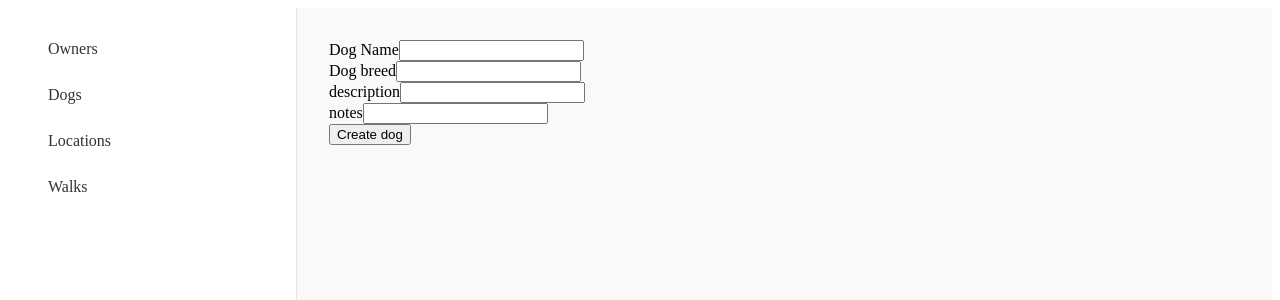
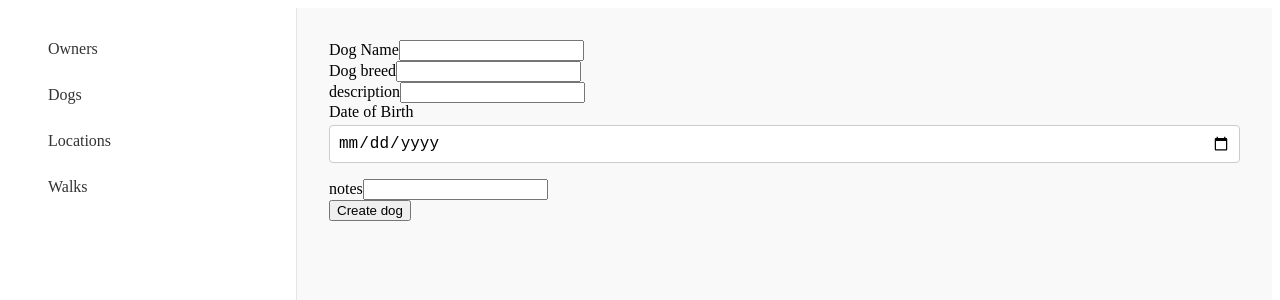
Before and after one commit to PaulHenstridge/WalkBuddyApp, a Next.js app: page /admin/owners/1/dogs/new in a window 1280 px wide. Shown: the top 300 px of the page. Built offline with nearby package versions, Linux system fonts and the light colour scheme; no server answers.

Commit message:
DOB input and age calculation

```diff
--- a/app/admin/dogs/new/page.tsx
+++ b/app/admin/dogs/new/page.tsx
@@ -3,14 +3,12 @@ import SelectOwnerForDog from '@/components/SelectOwnerForDog';
 import { Owner } from '@/types/owner';
 
 export default async function NewDogEntry() {
-  // 1) Fetch all owners from your Next API route
-  //    Using cache: 'no-store' ensures fresh data on each request
+  // 1) Fetch all owners
   const res = await fetch('http://localhost:3000/api/dbAPI/owners', {
     cache: 'no-store'
   });
 
   if (!res.ok) {
-    // You can render a custom error UI if desired. For simplicity, we throw:
     throw new Error('Failed to load owners');
   }
 
--- a/app/admin/owners/[id]/dogs/new/page.tsx
+++ b/app/admin/owners/[id]/dogs/new/page.tsx
@@ -3,6 +3,7 @@
 import React, { useState, FormEvent } from 'react';
 import { useRouter, useParams } from 'next/navigation';
 import { Owner } from '@/types/owner';
+import DateOfBirthInput from '@/components/DateOfBirthInput';
 
 type Props = { params: { id: string } }
 
@@ -11,7 +12,8 @@ interface DogForm {
   name: string;
   breed: string;
   description: string;
-  notes: string
+  dateOfBirth: string;
+  notes: string;
 }
 
 export default  function NewDogPage() {
@@ -22,7 +24,7 @@ export default  function NewDogPage() {
   const ownerId = params?.id as string;
   console.log('OWNER IDEEEEEE', ownerId)
 
-  const [form, setForm] = useState<DogForm>({ name: '', breed: '' , description:'', notes:''});
+  const [form, setForm] = useState<DogForm>({ name: '', breed: '' , description:'',dateOfBirth:'', notes:''});
   const [errors, setErrors] = useState<Partial<DogForm & { form: string }>>({});
   const [submitting, setSubmitting] = useState(false);
 
@@ -37,6 +39,8 @@ export default  function NewDogPage() {
   async function handleSubmit(e: FormEvent) {
     e.preventDefault();
     if (!validate()) return;
+
+    console.log(form)
 
     setSubmitting(true);
     try {
@@ -99,6 +103,10 @@ export default  function NewDogPage() {
         {errors.description && <p className="text-red-600 text-sm">{errors.description}</p>}
       </div>
 
+      <DateOfBirthInput
+          value={form.dateOfBirth}
+          onChange={(dob:string) => setForm({ ...form, dateOfBirth: dob })} />
+
       <div>
         <label htmlFor="notes" className="block font-medium">notes</label>
         <input
--- /dev/null
+++ b/components/DateOfBirthInput.module.css
@@ -0,0 +1,23 @@
+.container {
+    display: flex;
+    flex-direction: column;
+    margin-bottom: 1rem;
+  }
+
+  .label {
+    margin-bottom: 0.25rem;
+    font-weight: 500;
+  }
+
+  .input {
+    padding: 0.5rem;
+    border: 1px solid #ccc;
+    border-radius: 4px;
+    font-size: 1rem;
+  }
+
+  .error {
+    color: #d32f2f;
+    font-size: 0.85rem;
+    margin-top: 0.25rem;
+  }
--- /dev/null
+++ b/components/DateOfBirthInput.tsx
@@ -0,0 +1,38 @@
+import { useState } from 'react'
+import styles from './DateOfBirthInput.module.css'
+
+type DateOfBirthInputProps = {
+  value?: string
+  onChange: (formattedDate: string) => void
+}
+
+export default function DateOfBirthInput({ value, onChange }: DateOfBirthInputProps) {
+  const [error, setError] = useState('')
+
+  const handleChange = (e: React.ChangeEvent<HTMLInputElement>) => {
+    const rawValue = e.target.value
+    const today = new Date().toISOString().split('T')[0]
+
+    if (rawValue > today) {
+      setError('Date of birth cannot be in the future.')
+    } else {
+      setError('')
+      onChange(rawValue) // already in yyyy-MM-dd format
+    }
+  }
+
+  return (
+    <div className={styles.container}>
+      <label htmlFor="dob" className={styles.label}>Date of Birth</label>
+      <input
+        id="dob"
+        type="date"
+        value={value}
+        onChange={handleChange}
+        className={styles.input}
+        max={new Date().toISOString().split('T')[0]} // disables future dates
+      />
+      {error && <div className={styles.error}>{error}</div>}
+    </div>
+  )
+}
--- a/types/dog.ts
+++ b/types/dog.ts
@@ -6,6 +6,7 @@ export interface Dog {
     name: string
     breed: string
     description: string
+    dateOfBirth: string
     owner: Owner
     notes: string
   }
```
Also changed, not shown: components/cards/DogCard.tsx (+33 -1 lines).
